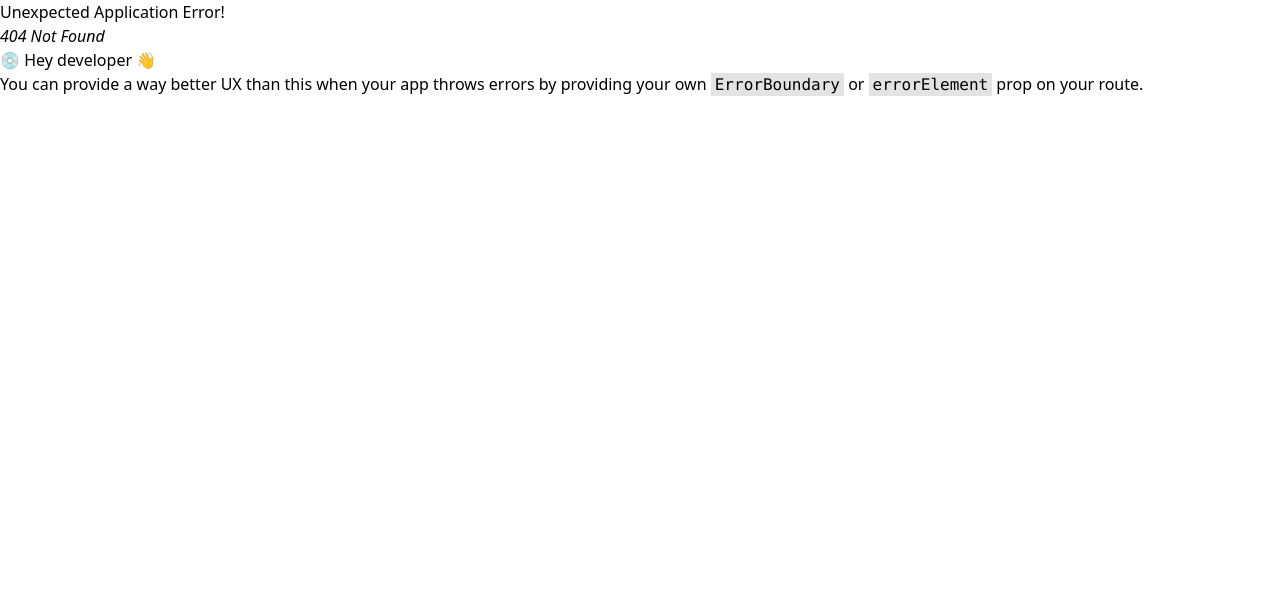
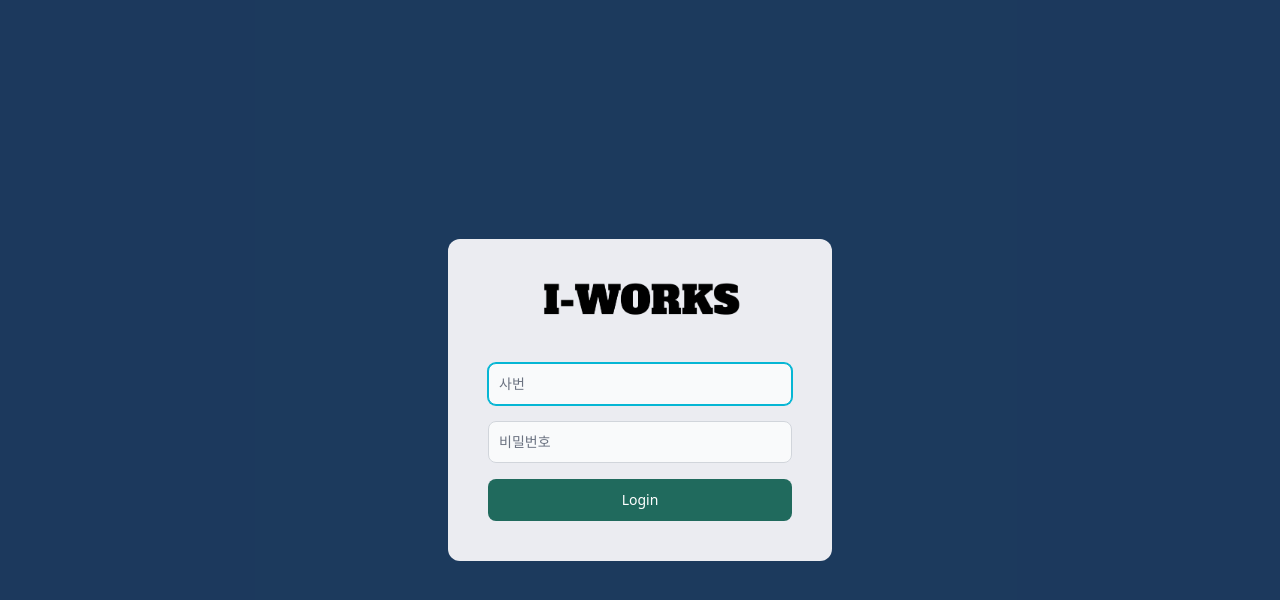
Before and after one commit to suhyeon06/i-works, a React (Vite) app in the folder I-works_client/: page /user/login in a window 1280 px wide. Before the commit this address had no page. Shown: the top 600 px of the page. Built offline with nearby package versions, Linux system fonts and the light colour scheme.

Commit message:
fix: Change api to i-works

```diff
--- a/I-works_client/src/pages/LoginPage.tsx
+++ b/I-works_client/src/pages/LoginPage.tsx
@@ -3,13 +3,15 @@ import { useState, ChangeEvent, FormEvent, useRef, useEffect } from 'react';
 import { createPortal } from 'react-dom';
 import { Form, useNavigate } from 'react-router-dom';
 import { Button, Card, TextInput } from 'flowbite-react';
-import iworks_logo from '../assets/iworks_logo.png'
+import iworks_logo from '../assets/iworks_logo.png';
 
 interface LoginResponse {
-  token: string;
+  grantType: string;
+  accessToken: string;
+  refreshToken: string;
 }
 
-const API_URL = 'https://dummyjson.com/auth/login';
+const API_URL = 'https://suhyeon.site/api/user/login';
 
 function LoginPage() {
   const [userEid, setUserEid] = useState<string>('');
@@ -18,23 +20,19 @@ function LoginPage() {
   const dialog = useRef<HTMLDialogElement>(null);
 
   useEffect(() => {
-    // 페이지가 로딩될 때 showModal을 호출하여 모달을 엽니다.
     if (dialog.current) {
       dialog.current.showModal();
     }
     const handleKeyDown = (event: KeyboardEvent) => {
       if (event.key === 'Escape') {
-        // ESC 키를 눌렀을 때 모달을 닫지 않도록 수정
         event.preventDefault();
         event.stopPropagation();
       }
     };
 
-    // ESC 키 이벤트 리스너 추가
     window.addEventListener('keydown', handleKeyDown);
 
     return () => {
-      // 컴포넌트 언마운트 시 이벤트 리스너 제거
       window.removeEventListener('keydown', handleKeyDown);
     };
   }, []);
@@ -44,15 +42,11 @@ function LoginPage() {
 
     try {
       const response = await axios.post<LoginResponse>(API_URL, {
-        username: userEid,
-        password: userPassword,
-        // userEid,
-        // userPassword,
+        userEid,
+        userPassword,
       });
-
-      localStorage.setItem('authToken', response.data.token);
-      // localStorage.setItem('accessToken', response.data.accessToken);
-      // localStorage.setItem('refreshToken', response.data.refreshToken);
+      localStorage.setItem('accessToken', response.data.accessToken);
+      localStorage.setItem('refreshToken', response.data.refreshToken);
       navigate('/');
     } catch (error) {
       alert('로그인 할 수 없습니다.');
@@ -63,9 +57,11 @@ function LoginPage() {
     <>
       <div className="w-full h-full fixed bg-[#1f4068]"></div>
       <Card className="max-w-sm">
-        <dialog ref={dialog} className="modal rounded-xl w-1/2 max-w-sm min-w-min p-10 bg-[#EBECF1]">
-          {/* <h1 className="text-xl font-semibold text-center mb-4">I-Works</h1> */}
-          <div className='ml-auto mr-auto w-2/3 mb-10'>
+        <dialog
+          ref={dialog}
+          className="modal rounded-xl w-1/2 max-w-sm min-w-min p-10 bg-[#EBECF1]"
+        >
+          <div className="ml-auto mr-auto w-2/3 mb-10">
             <img className="inline-block" src={iworks_logo} alt="logo" />
           </div>
           <Form onSubmit={handleLogin} className="flex flex-col gap-4">
```
Also changed, not shown: I-works_client/src/Router.tsx (+16 -22 lines).
